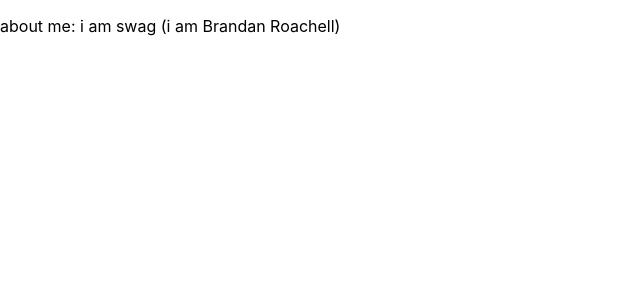
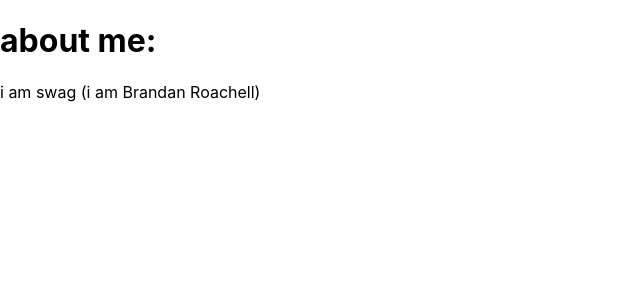
Before and after one commit to s4mpl/portfolio, a Next.js app: page /about in a window 1280 px wide. Shown: the top 300 px of the page, without its empty margins (0-640 px from the left). Built offline with nearby package versions, Linux system fonts and the light colour scheme.

Commit message:
about page

```diff
--- a/pages/about.js
+++ b/pages/about.js
@@ -1,9 +1,26 @@
-const About = () => {
+import fs from 'fs';
+import path from 'path';
+
+const About = ({data}) => {
   return (
-    <div>
-      <p>about me: i am swag (i am Brandan Roachell)</p>
-    </div>
+    <>
+      <div>
+        <h1>about me:</h1>
+        i am swag (i am Brandan Roachell)
+      </div>
+      <div>
+        {data}
+      </div>
+    </>
   );
 };
 
+export const getStaticProps = async () => {
+  return {
+    props: {
+      data: fs.readFileSync(path.join('assets', 'about.md')).toString()
+    }
+  };
+};
+
 export default About;
```
Also changed, not shown: pages/index.js (+2 -14 lines), components/utils.js (line endings or trailing spaces).
